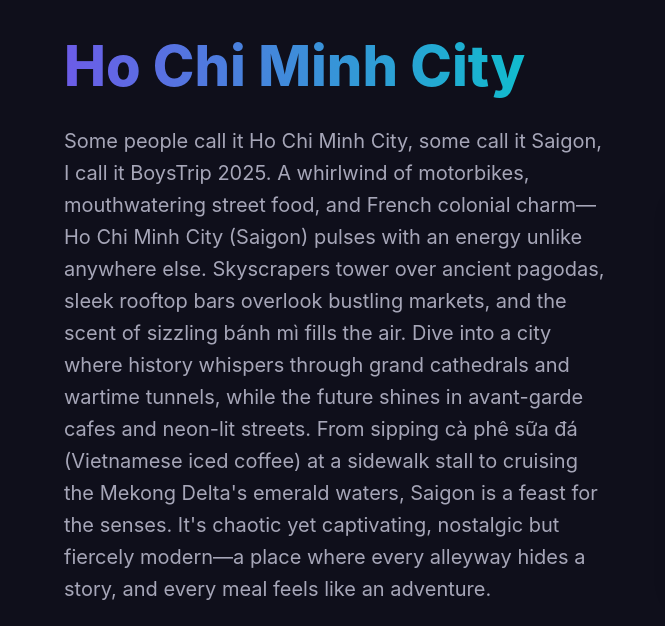
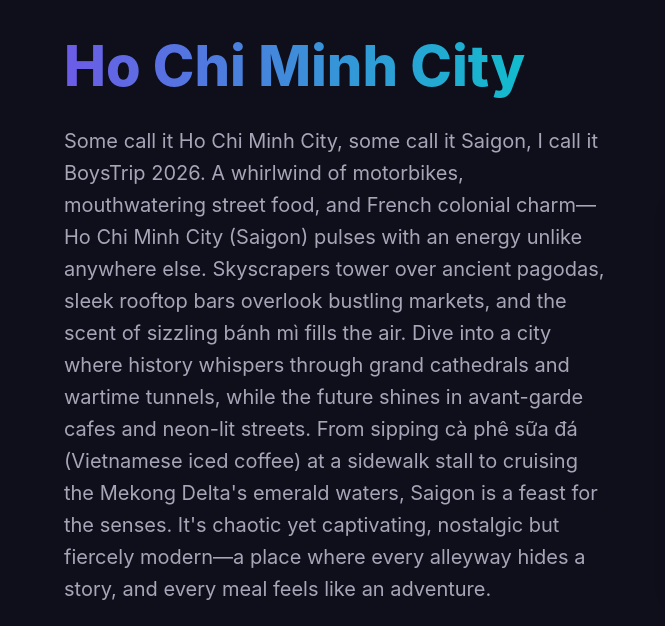
Before and after one commit to dssl2/2024KL, a plain HTML site: page index.html in a window 1280 px wide. Shown: the part 174-800 px from the top of the page, 0-665 px from the left. Drawn offline with Linux system fonts and the light colour scheme; grey boxes are pictures that could not be loaded.

Commit message:
Update index.html

```diff
--- a/index.html
+++ b/index.html
@@ -600,7 +600,7 @@
         <div class="hero-content">
             <h1 class="hero-title">Ho Chi Minh City</h1>
             <p class="hero-subtitle">
-                Some people call it Ho Chi Minh City, some call it Saigon, I call it BoysTrip 2025.  A whirlwind of motorbikes, mouthwatering street food, and French colonial charm—Ho Chi Minh City (Saigon)
+                Some call it Ho Chi Minh City, some call it Saigon, I call it BoysTrip 2026.  A whirlwind of motorbikes, mouthwatering street food, and French colonial charm—Ho Chi Minh City (Saigon)
                 pulses with an energy unlike anywhere else. Skyscrapers tower over ancient pagodas,
                 sleek rooftop bars overlook bustling markets, and the scent of sizzling bánh mì fills the air. Dive into a city
                 where history whispers through grand cathedrals and wartime tunnels, while the future shines in avant-garde cafes and neon-lit streets.
```
